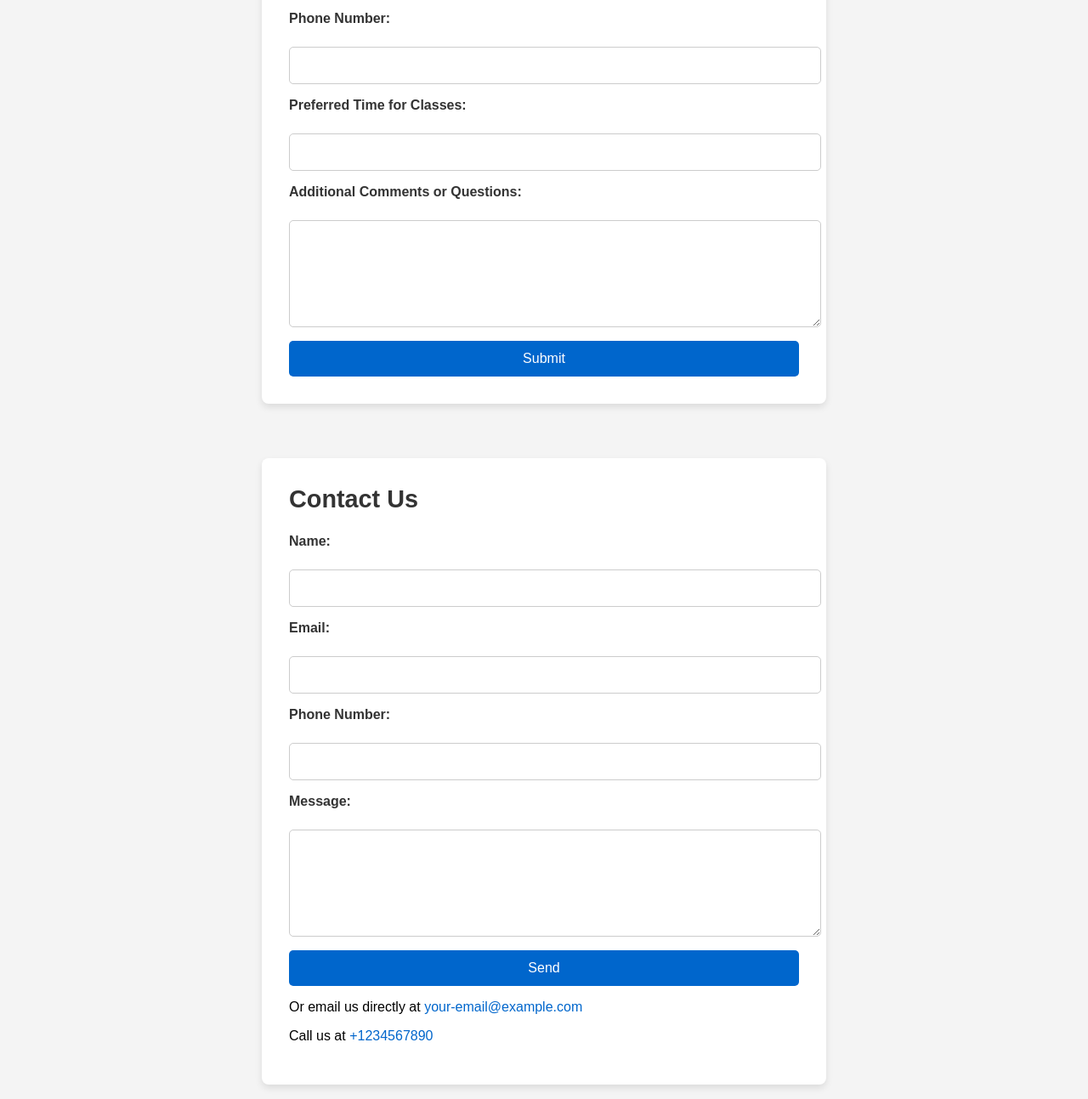
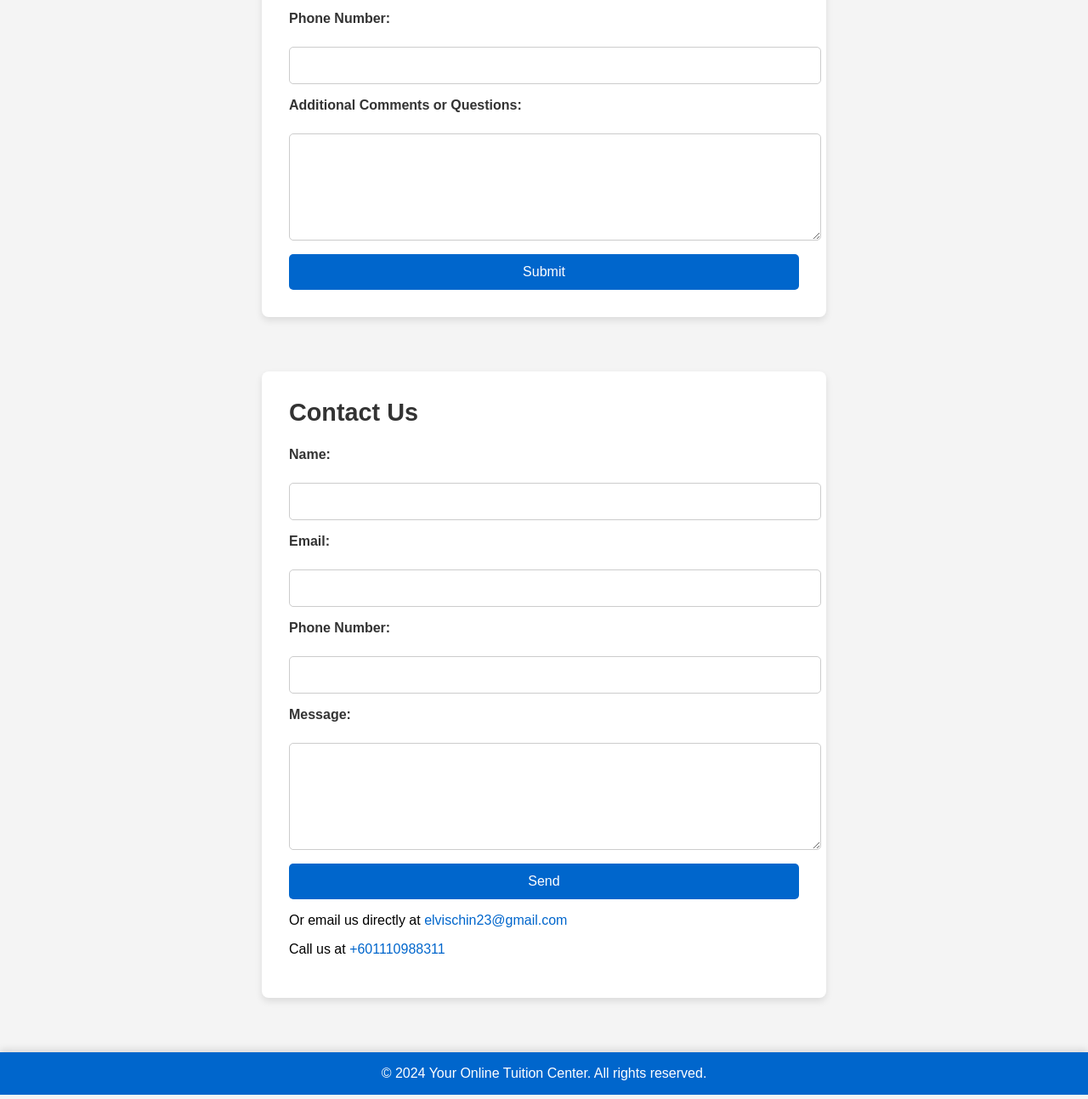
Before and after one commit to MyTuitionedu/MyTuition-Sign-Up, a plain HTML site: page index.html in a window 1280 px wide. Shown: the part 727-2020 px from the top of the page at 85% size. Drawn offline with Linux system fonts and the light colour scheme.

Commit message:
Update index.html

```diff
--- a/index.html
+++ b/index.html
@@ -159,9 +159,6 @@
                 <label for="phone">Phone Number:</label>
                 <input type="tel" id="phone" name="phone" required>
 
-                <label for="preferred-time">Preferred Time for Classes:</label>
-                <input type="text" id="preferred-time" name="preferred-time">
-
                 <label for="comments">Additional Comments or Questions:</label>
                 <textarea id="comments" name="comments"></textarea>
 
@@ -185,8 +182,8 @@
 
                 <button type="submit">Send</button>
             </form>
-            <p>Or email us directly at <a href="mailto:your-email@example.com">your-email@example.com</a></p>
-            <p>Call us at <a href="tel:+1234567890">+1234567890</a></p>
+            <p>Or email us directly at <a href="mailto:your-email@example.com">elvischin23@gmail.com</a></p>
+            <p>Call us at <a href="tel:+1234567890">+601110988311</a></p>
         </section>
     </main>
     <footer>
```
